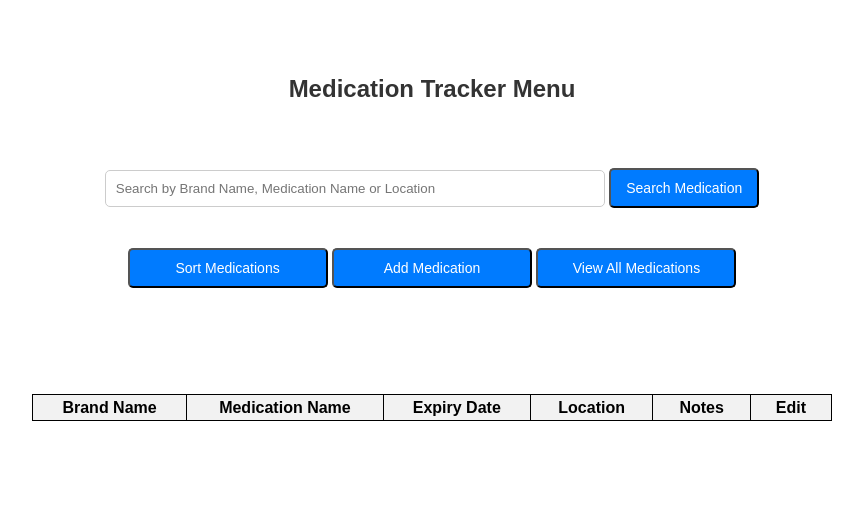
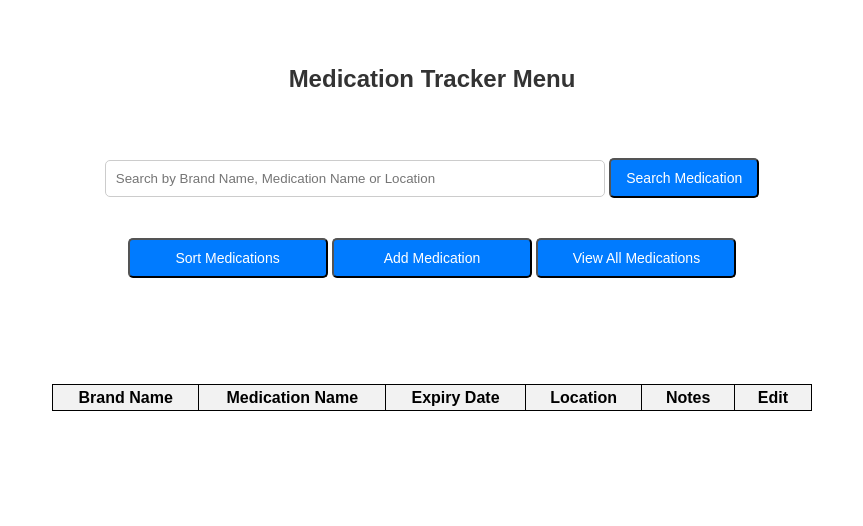
Before and after one commit to mdzoul/Medicine-Tracker, a Flask app: page / in a window 1280 px wide. Shown: the top 526 px of the page, without its empty margins (208-1071 px from the left). Run offline with Flask 3, Linux system fonts and the light colour scheme; data that the repository does not hold is empty.

Commit message:
chore: Remove CSS media queries and add TODO for future styling

```diff
--- a/static/css/styles.css
+++ b/static/css/styles.css
@@ -1,3 +1,5 @@
+/* TODO: Viewport for mobile and tablet*/
+
 body {
   font-family: Arial, sans-serif;
   line-height: 1.6;
@@ -139,31 +141,3 @@ table {
   border-radius: 5px; /* Optional: Add rounded corners */
   box-sizing: border-box; /* Ensure padding doesn't increase width */
 }
-
-/* Base styles for all screens */
-
-body {
-  font-family: Arial, sans-serif;
-  line-height: 1.6;
-  max-width: 800px;
-  margin: 20px auto;
-  padding: 20px;
-}
-
-/* Styles for tablets and larger screens */
-@media (min-width: 768px) {
-  body {
-    margin: 30px; /* Increase margin for larger screens */
-  }
-}
-
-/* Styles for large screens (desktops) */
-@media (min-width: 1200px) {
-  body {
-    max-width: 1200px; /* Limit width for large desktops */
-    margin-left: auto;
-    margin-right: auto;
-    padding-left: 20px;
-    padding-right: 20px;
-  }
-}
--- a/templates/edit.html
+++ b/templates/edit.html
@@ -3,7 +3,7 @@
 
 <head>
     <meta charset="UTF-8">
-    <meta name="viewport" content="width=device-width, initial-scale=1.0">
+    <!--     <meta name="viewport" content="width=device-width, initial-scale=1.0"> -->
     <title>Edit Medication</title>
     <link rel="stylesheet" href="/static/css/styles.css">
 </head>
--- a/templates/index.html
+++ b/templates/index.html
@@ -3,7 +3,7 @@
 
 <head>
     <meta charset="UTF-8">
-    <meta name="viewport" content="width=device-width, initial-scale=1.0">
+    <!--     <meta name="viewport" content="width=device-width, initial-scale=1.0"> -->
     <title>Medication Tracker</title>
     <link rel="stylesheet" href="/static/css/styles.css">
 </head>
--- a/templates/medications.html
+++ b/templates/medications.html
@@ -3,7 +3,7 @@
 
 <head>
     <meta charset="UTF-8">
-    <meta name="viewport" content="width=device-width, initial-scale=1.0">
+    <!--     <meta name="viewport" content="width=device-width, initial-scale=1.0"> -->
     <title>Medication List</title>
     <link rel="stylesheet" href="/static/css/styles.css">
 </head>
```
